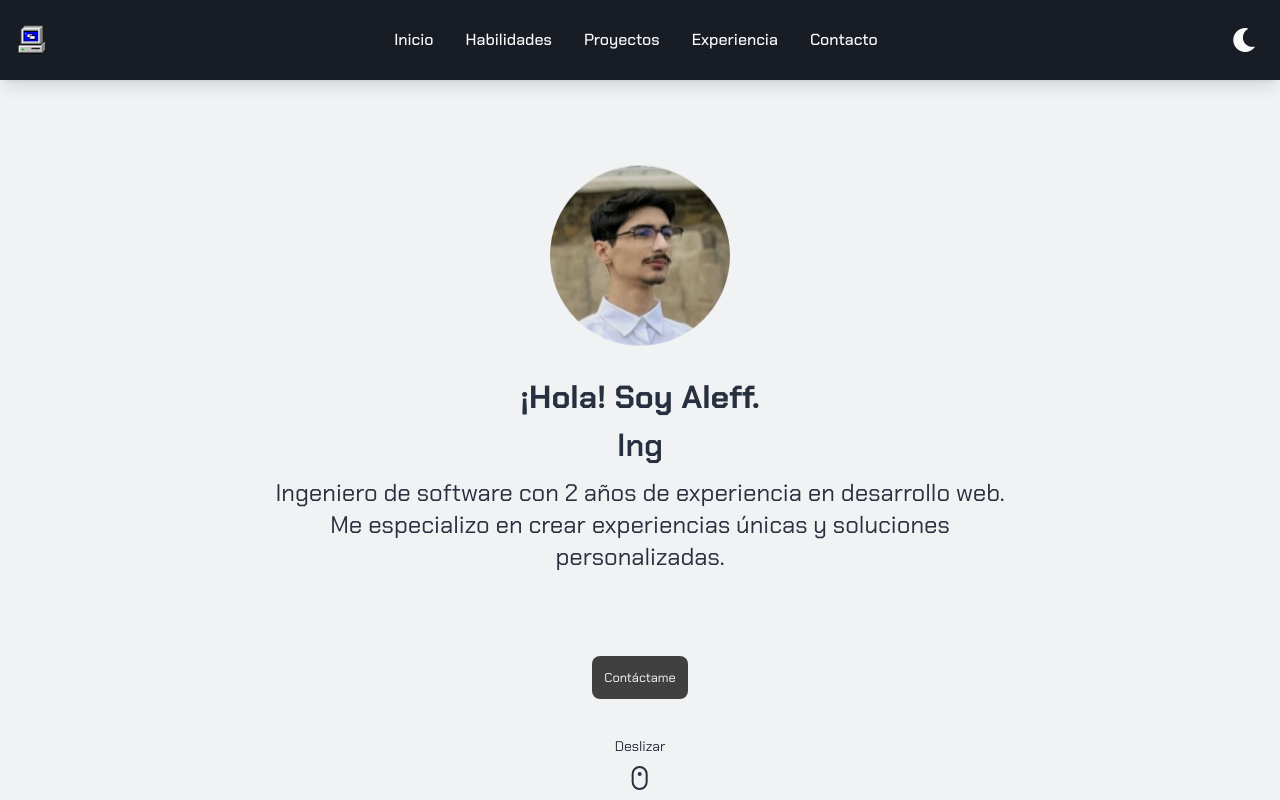
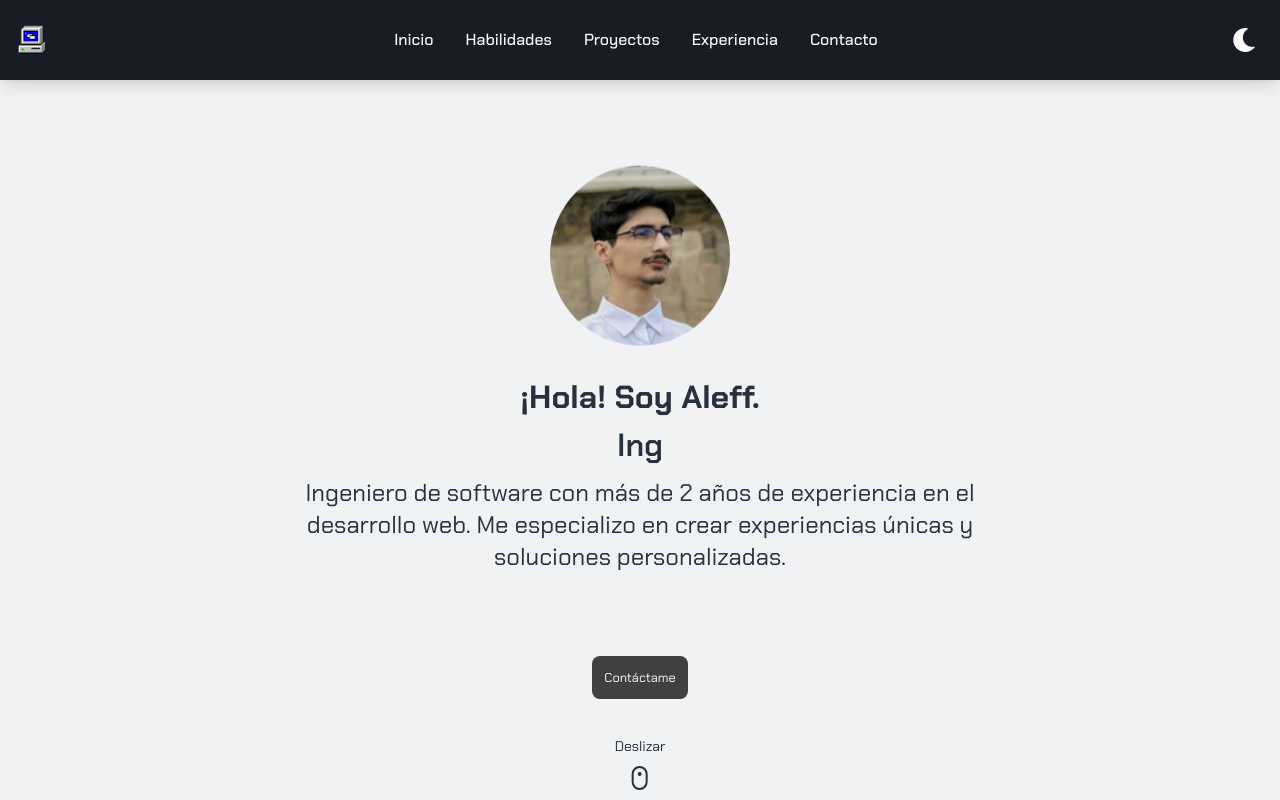
Before and after one commit to aleff-eco/portfolio, a Next.js app: page / in a window 1280 px wide. Shown: the top 800 px of the page. Built offline with nearby package versions, Linux system fonts and the light colour scheme; no server answers.

Commit message:
General fix

```diff
--- a/src/components/companies.jsx
+++ b/src/components/companies.jsx
@@ -71,7 +71,14 @@ export function Companies() {
                       className="object-contain h-full max-w-full"
                     />
                     <div className="absolute inset-0 flex flex-col items-center justify-center gap-2 bg-card/80 p-4 opacity-0 transition-opacity duration-300 group-hover:opacity-100">
-                      <h4 className="text-lg font-semibold">{company.name}</h4>
+                      <a
+                        href={company.link}
+                        target="_blank"
+                        rel="noopener noreferrer"
+                        className="text-lg font-semibold hover:underline"
+                      >
+                        {company.name}
+                      </a>
                       <p className="text-sm text-muted-foreground">
                         {company.title}
                       </p>
--- a/src/components/profileComponent.jsx
+++ b/src/components/profileComponent.jsx
@@ -46,14 +46,14 @@ export function ProfileComponent() {
   const scrollToContact = () => {
     const contactSection = document.getElementById("contact");
     if (contactSection) {
-      const yOffset = 30; // Margen superior
+      const yOffset = 0; // Margen superior
       const targetPosition =
         contactSection.getBoundingClientRect().top +
         window.pageYOffset +
         yOffset;
       const startPosition = window.pageYOffset;
       const distance = targetPosition - startPosition;
-      const duration = 4000; // Duración en milisegundos para hacer el movimiento más suave
+      const duration = 4200; // Duración en milisegundos para hacer el movimiento más suave
       let startTime = null;
 
       const easeInOutCubic = (time, start, distance, duration) => {
@@ -99,9 +99,10 @@ export function ProfileComponent() {
             {text}
           </h2>
         </div>
-        <p className="text-sm sm:text-base md:text-lg lg:text-xl xl:text-2xl mb-2 lg:max-w-[750px] font-normal">
-          Ingeniero de software con 2 años de experiencia en desarrollo web. Me
-          especializo en crear experiencias únicas y soluciones personalizadas.
+        <p className="text-sm sm:text-base md:text-md lg:text-md xl:text-2xl lg:max-w-[750px] font-normal">
+          Ingeniero de software con más de 2 años de experiencia en el
+          desarrollo web. Me especializo en crear experiencias únicas y
+          soluciones personalizadas.
         </p>
         <button
           onClick={scrollToContact}
--- a/src/data/information.jsx
+++ b/src/data/information.jsx
@@ -217,6 +217,12 @@ export const companies = [
     imageUrl: "/experience/dbeef.png",
     link: "https://www.facebook.com/profile.php?id=61563282854180",
   },
+  {
+    name: "REICHSTAG",
+    title: "Edificaciones",
+    imageUrl: "/experience/reichstag.jpeg",
+    link: "https://reichstag.com.mx/",
+  },
 ];
 
 export const projects = [
```
Also changed, not shown: public/experience/reichstag.jpeg (added), 1 other file (tests, documents, lock files or other folders).
